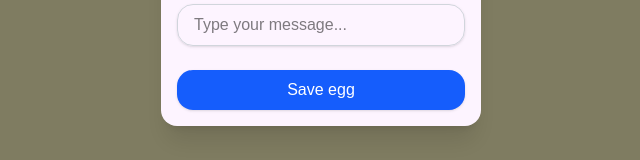
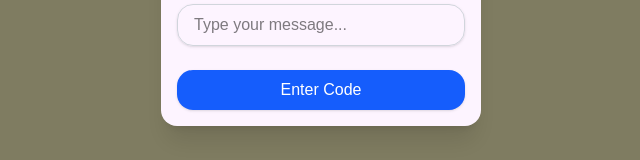
Before and after one commit to Alexander-Bokedal/easter-jam, a Next.js app: page / in a window 1280 px wide. Both pictures are taken after a click on the button "Create Egg". Shown: the part 523-683 px from the top of the page, without its empty margins (319-959 px from the left). Built offline with nearby package versions, Linux system fonts and the light colour scheme.

Commit message:
Added submit button and logic for confirming

```diff
--- a/src/components/formComponents/SubmitButton.tsx
+++ b/src/components/formComponents/SubmitButton.tsx
@@ -1,19 +1,39 @@
 
 'use client'
-import { ButtonHTMLAttributes } from 'react'
+import { ButtonHTMLAttributes, useState } from 'react'
 
 interface SubmitButtonProps extends ButtonHTMLAttributes<HTMLButtonElement> {
-	label?: string
 }
+type SubmitStep = 'idle' | 'code' | 'confirm' | 'submit'
 
-export const SubmitButton = ({ label = "Submit", ...props }: SubmitButtonProps) => {
+export const SubmitButton = ({ }: SubmitButtonProps) => {
+	const [submitStep, setSubmitStep] = useState<SubmitStep>('idle')
+	const Log = () => {
+		console.log('This button was clicked')
+	}
+	const HandleIdleClick = () => {
+		setSubmitStep('submit')
+	}
 	return (
-		<button
-			type="submit"
-			className="mt-6 w-full bg-blue-600 text-white font-medium py-2 px-4 rounded-2xl shadow hover:bg-blue-700 transition"
-			{...props}
-		>
-			{label}
-		</button>
+		<>
+
+			{submitStep === 'idle' ? (
+				<button
+					onClick={HandleIdleClick}
+					className="mt-6 w-full bg-blue-600 text-white font-medium py-2 px-4 rounded-2xl shadow hover:bg-blue-700 transition"
+				>
+					Enter Code
+				</button>
+			) : null}
+			{submitStep === 'submit' ? (
+				<button
+					onClick={Log}
+					type="submit"
+					className="mt-6 w-full bg-blue-600 text-white font-medium py-2 px-4 rounded-2xl shadow hover:bg-blue-700 transition"
+				>
+					Save Egg!
+				</button>
+			) : null}
+		</>
 	)
 }
```
